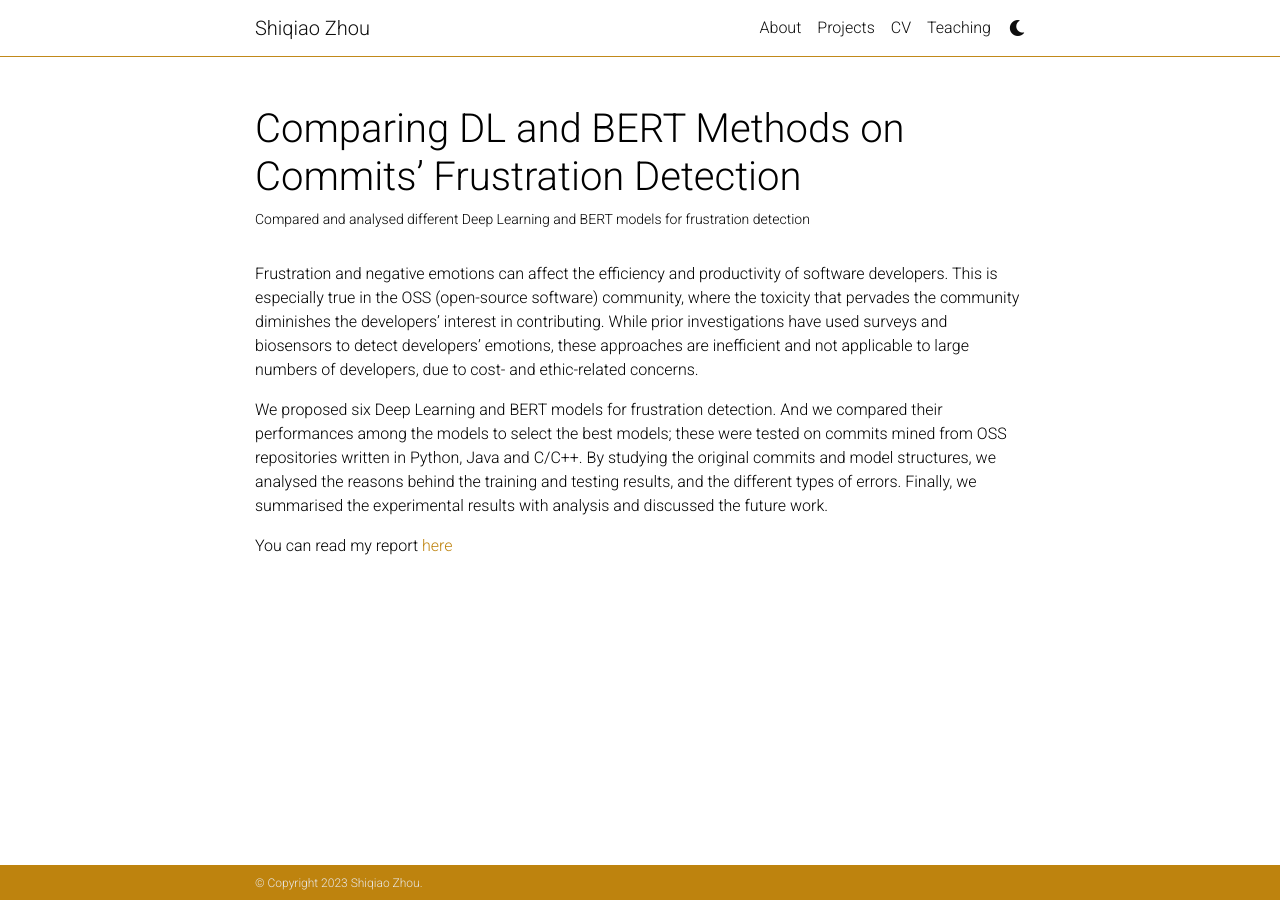
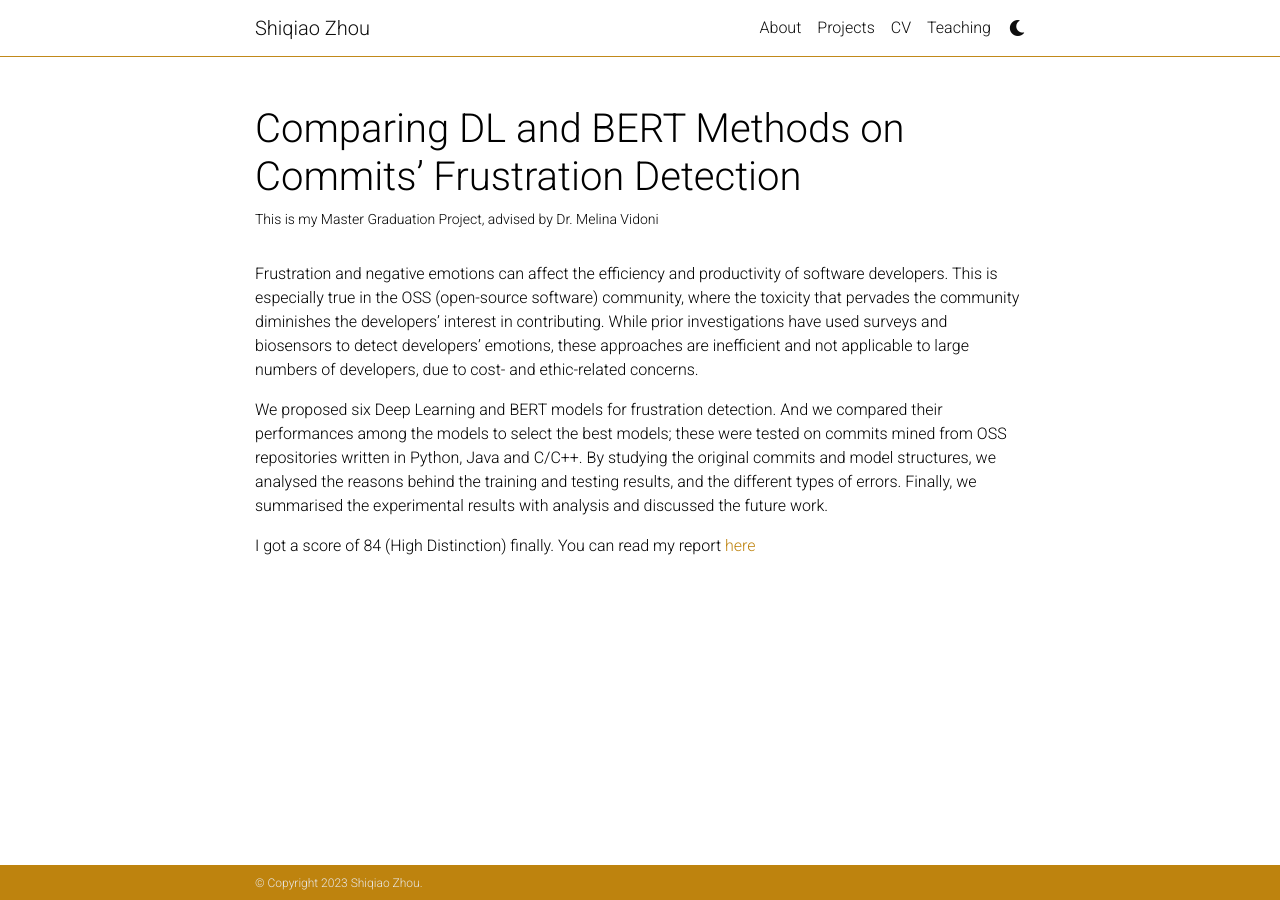
Before and after one commit to ShiqiaoZhou/ShiqiaoZhou.github.io, a Jekyll site: the page built from _projects/Frustration.md, in a window 1280 px wide. Built offline with Jekyll 4.4.1, drawn with Linux system fonts in a browser that asks for light colours; comment, search, counter and statistics services are not loaded; a style sheet for code colours, icons or effects is not loaded.

Commit message:
CV and proejct

```diff
--- a/_projects/Frustration.md
+++ b/_projects/Frustration.md
@@ -1,7 +1,7 @@
 ---
 layout: page
 title: Comparing DL and BERT Methods on Commits’ Frustration Detection
-description: Compared and analysed different Deep Learning and BERT models for frustration detection
+description: This is my Master Graduation Project, advised by Dr. Melina Vidoni
 img: assets/img/Confu_Matrix.png
 importance: 1
 category: research
@@ -12,7 +12,7 @@ contributing. While prior investigations have used surveys and biosensors to det
 
 We proposed six Deep Learning and BERT models for frustration detection. And we compared their performances among the models to select the best models; these were tested on commits mined from OSS repositories written in Python, Java and C/C++. By studying the original commits and model structures, we analysed the reasons behind the training and testing results, and the different types of errors. Finally, we summarised the experimental results with analysis and discussed the future work.
 
-You can read my report [here](https://drive.google.com/file/d/1Qi_HMFji602KSxk0rhJqvtjI-ql42jR7/view?usp=sharing)
+I got a score of 84 (High Distinction) finally. You can read my report [here](https://drive.google.com/file/d/1Qi_HMFji602KSxk0rhJqvtjI-ql42jR7/view?usp=sharing)
 
 
 <!-- - Review & Perspective
```
Also changed, not shown: 1 other file.
